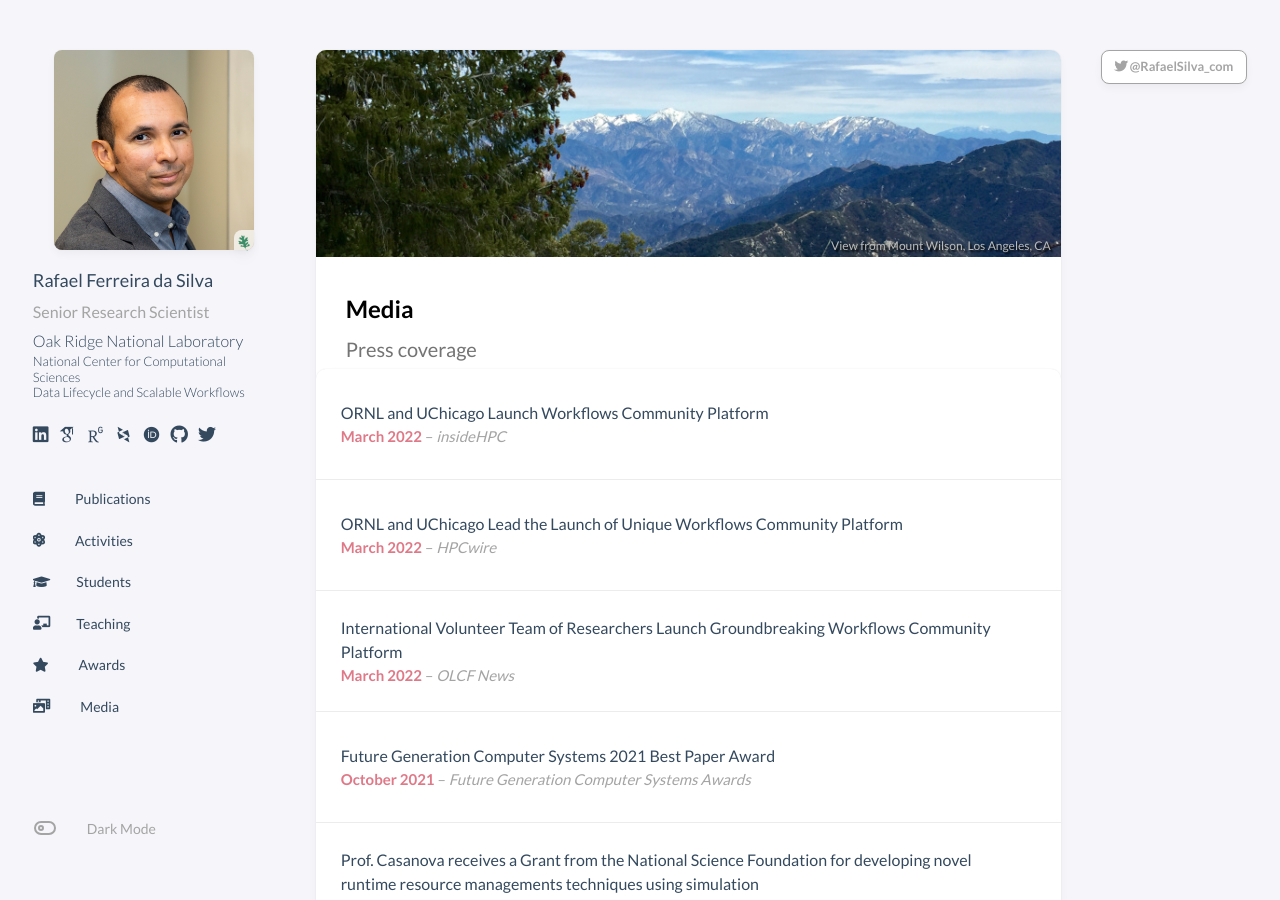
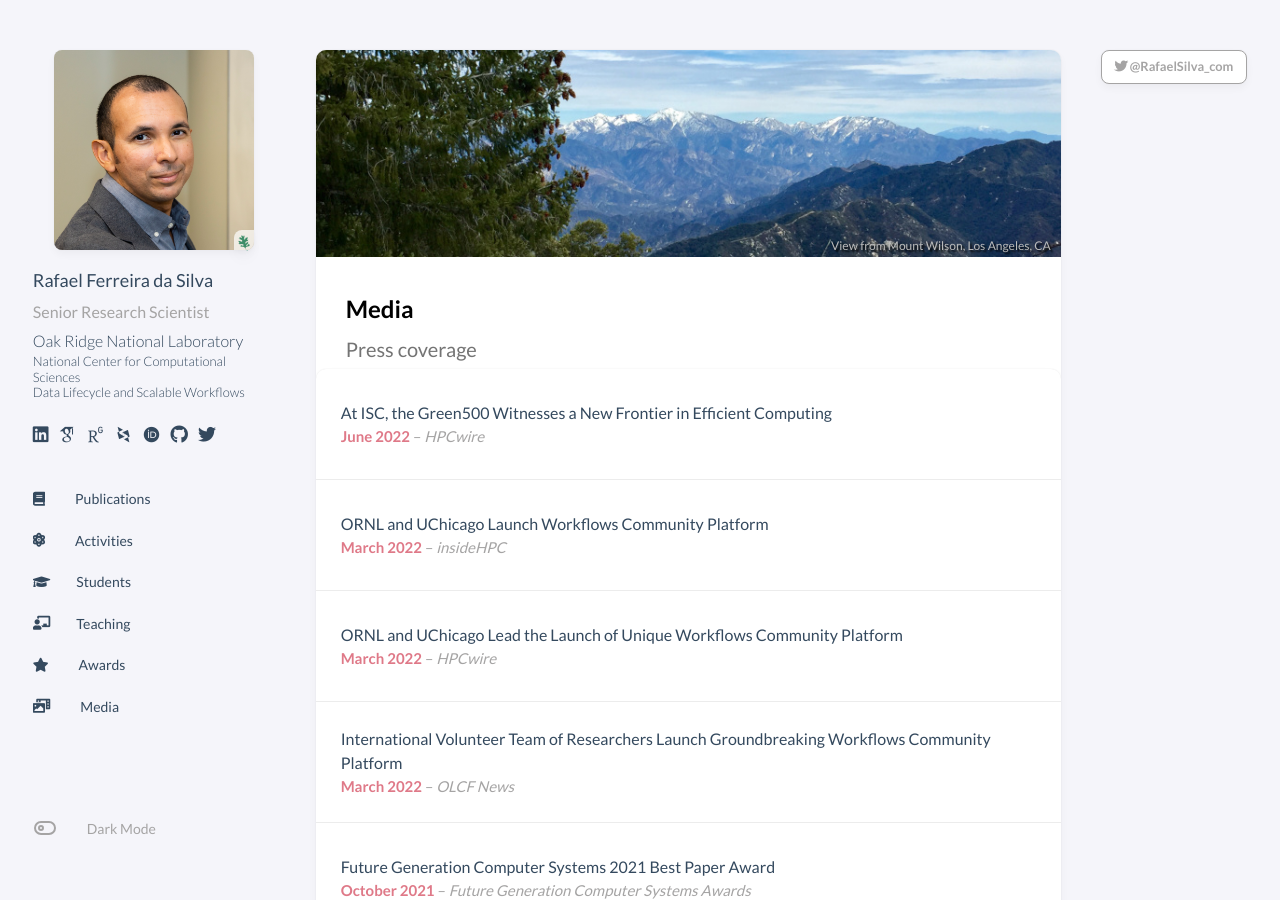
Before and after one commit to rafaelfsilva/rafaelfsilva.github.io, a Jekyll site: the page built from _pages/media.html, in a window 1280 px wide and 900 px high. Built offline with Jekyll 4.4.1, drawn with Linux system fonts in a browser that asks for light colours; some web fonts are replaced; a script that is not in the unit is left out; comment, search, counter and statistics services are not loaded.

Commit message:
Update media.yml

```diff
--- a/_data/media.yml
+++ b/_data/media.yml
@@ -1,3 +1,8 @@
+- title: At ISC, the Green500 Witnesses a New Frontier in Efficient Computing
+  venue: HPCwire
+  date: June 2022
+  link: https://www.hpcwire.com/2022/06/08/at-isc-the-green500-witnesses-a-new-frontier-in-efficient-computing/
+
 - title: ORNL and UChicago Launch Workflows Community Platform
   venue: insideHPC
   date: March 2022
```
